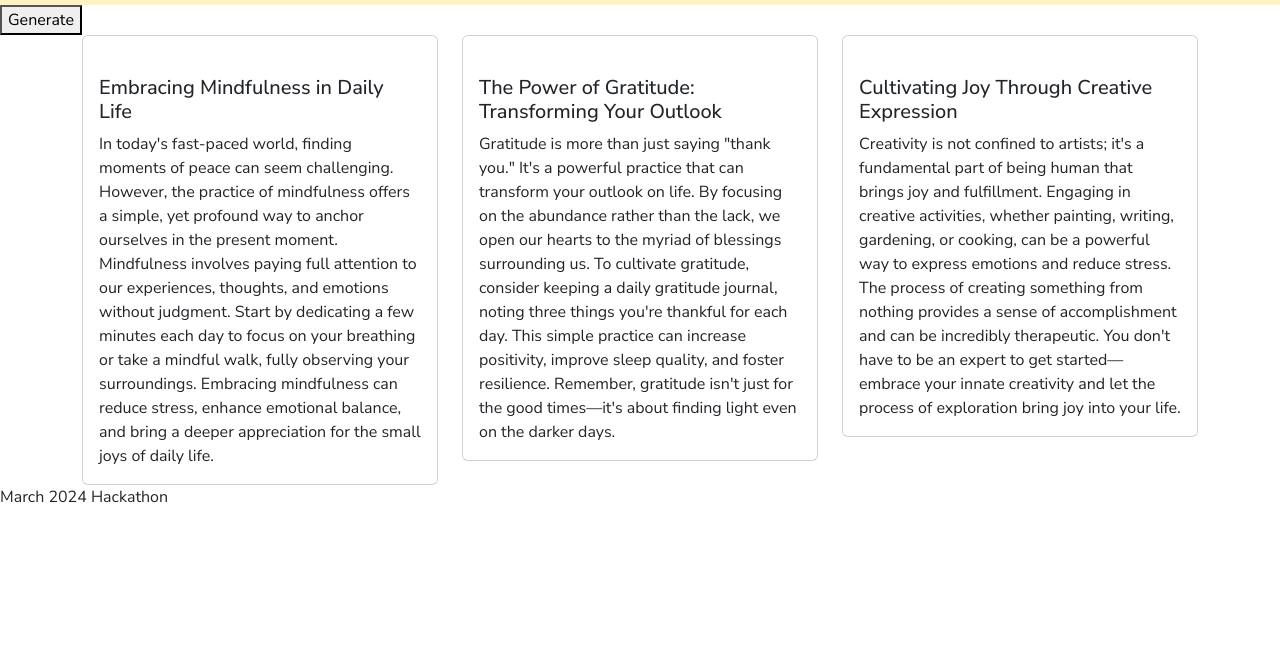
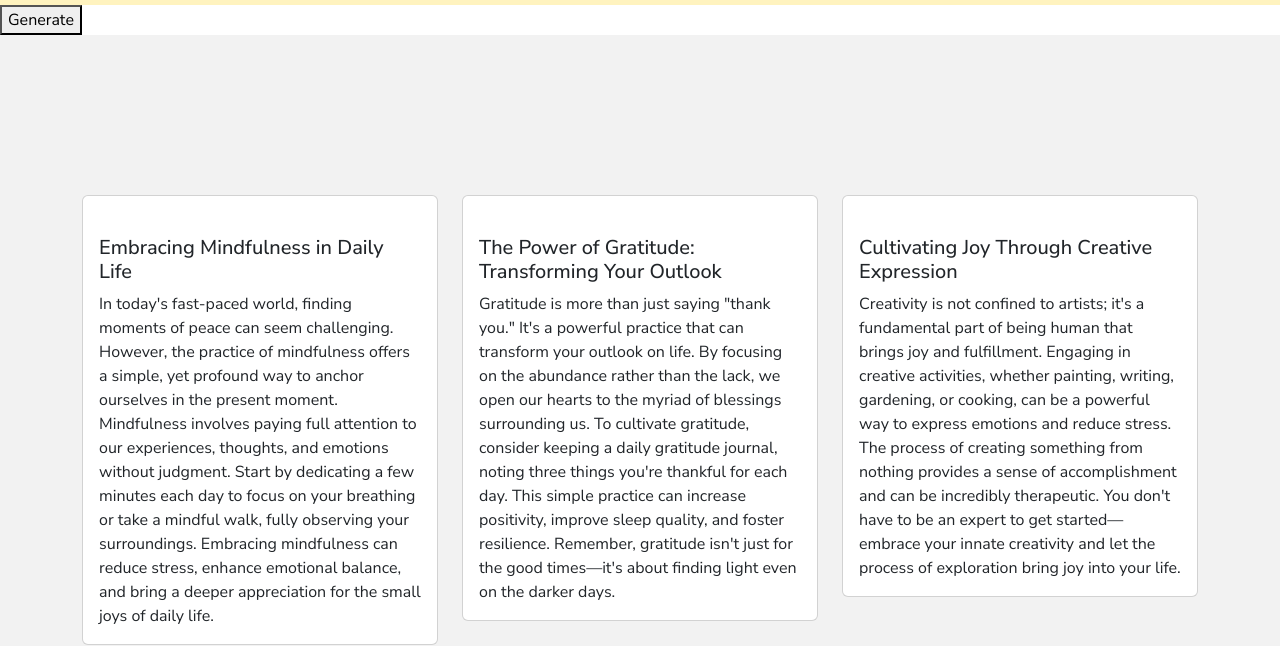
Before and after one commit to Positivity-Programmers/Hackathon-Affirmations, a plain HTML site: page index.html in a window 1280 px wide. Shown: the part 181-827 px from the top of the page. Before the commit the page ends 800 px from the top, so only its background shows below. Drawn offline with nearby package versions, Linux system fonts and the light colour scheme; a web font is replaced by a local one.

Commit message:
feat: Add background color to article section

```diff
--- a/assets/css/style.css
+++ b/assets/css/style.css
@@ -24,3 +24,10 @@ body {
   display: flex;
   justify-content: flex-end;
 }
+
+/***** SECTION ARTICLES *****/
+
+.section__articles {
+  padding: 10rem 0;
+  background-color: #f2f2f2;
+}
--- a/index.html
+++ b/index.html
@@ -96,7 +96,7 @@
       <!-- About Us -->
       <section id="about"></section>
       <!-- Articles Cards-->
-      <section id="articles">
+      <section class="section__articles" id="articles">
         <div class="container">
           <div class="row">
             <div class="col-md-4">
```
